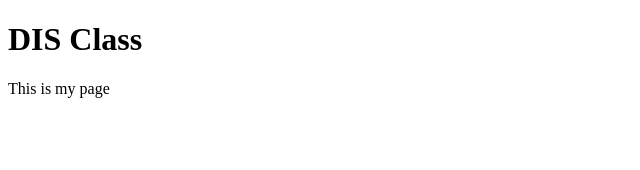
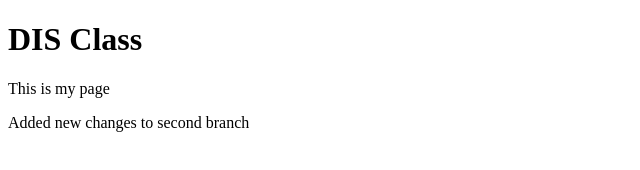
Before and after one commit to SriNandini99/Week1, a plain HTML site: page index.html in a window 1280 px wide. Shown: the whole page, without its empty margins (0-640 px from the left). Drawn offline with Linux system fonts and the light colour scheme.

Commit message:
Second branch initial commit

```diff
--- a/index.html
+++ b/index.html
@@ -5,5 +5,8 @@
         <p>
             This is my page
         </p>
+        <p>
+            Added new changes to second branch
+        </p>
     </body>
 </html>
```
